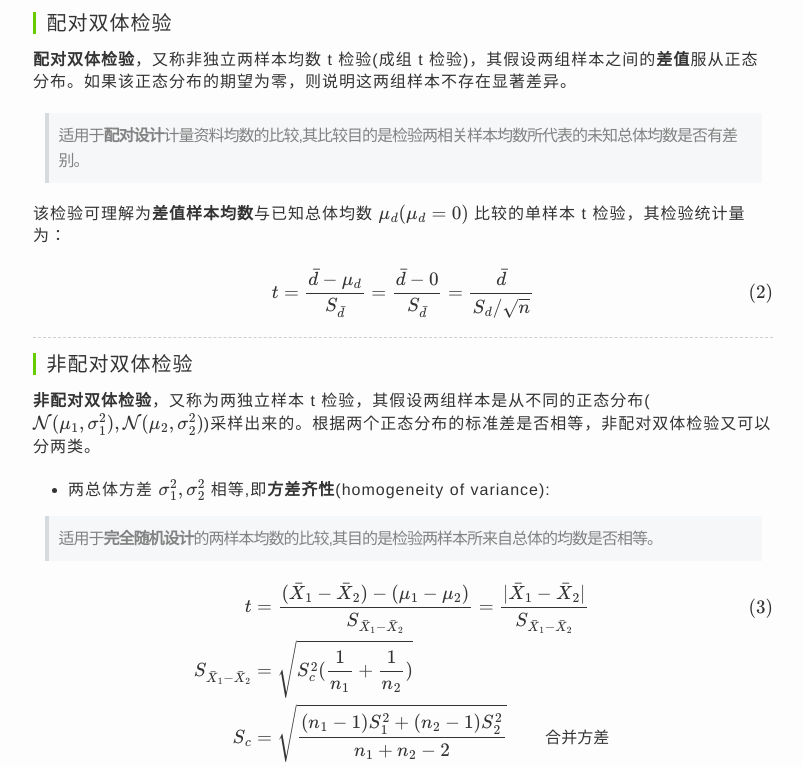
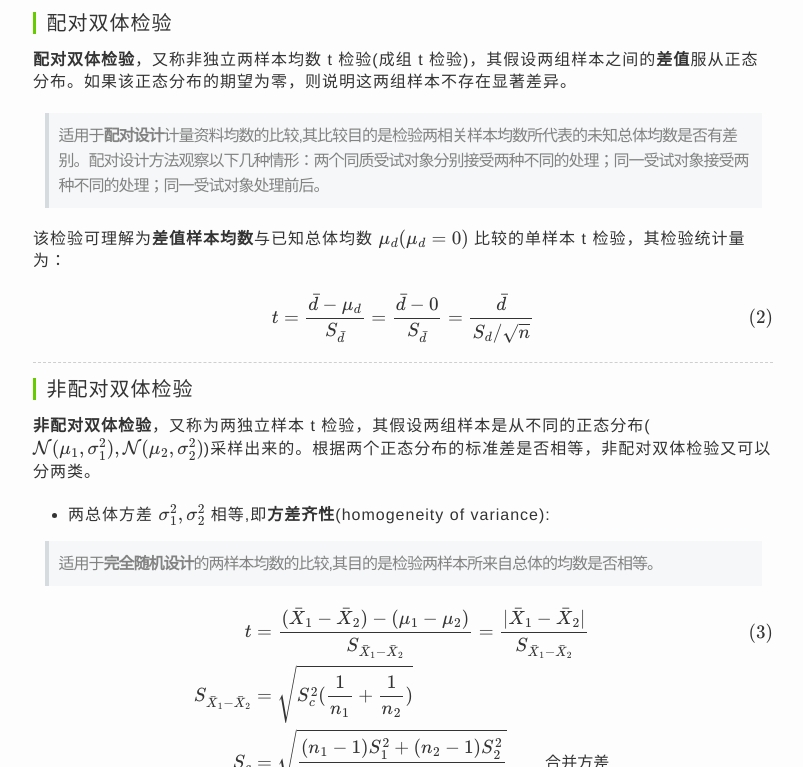
Before and after one commit to charleshm/charleshm.github.io, a Jekyll site: the page built from _posts/2016-03-23-Hypothesis-Testing.md, in a window 1280 px wide and 900 px high, scrolled down 3006 px, cut to the strip 133-900 px from the top of the window. Shown: the whole strip, without its empty margins (237-1040 px from the left). Built offline with Jekyll 4.4.1, drawn with Linux system fonts in a browser that asks for light colours; some web fonts are replaced; formulas are drawn with MathJax 3; comment, search, counter and statistics services are not loaded.

Commit message:
Hypothesis Test

```diff
--- a/_posts/2016-03-23-Hypothesis-Testing.md
+++ b/_posts/2016-03-23-Hypothesis-Testing.md
@@ -75,7 +75,7 @@ $$t = \frac{\bar{X}-\mu_0}{S/\sqrt{n}} \tag{1}$$
 #### 配对双体检验
 **配对双体检验**，又称非独立两样本均数 t 检验(成组 t 检验)，其假设两组样本之间的**差值**服从正态分布。如果该正态分布的期望为零，则说明这两组样本不存在显著差异。
 
-> 适用于**配对设计**计量资料均数的比较,其比较目的是检验两相关样本均数所代表的未知总体均数是否有差别。
+> 适用于**配对设计**计量资料均数的比较,其比较目的是检验两相关样本均数所代表的未知总体均数是否有差别。配对设计方法观察以下几种情形：两个同质受试对象分别接受两种不同的处理；同一受试对象接受两种不同的处理；同一受试对象处理前后。
 
 该检验可理解为**差值样本均数**与已知总体均数 $\mu_d(\mu_d = 0)$ 比较的单样本 t 检验，其检验统计量为：
 
```
